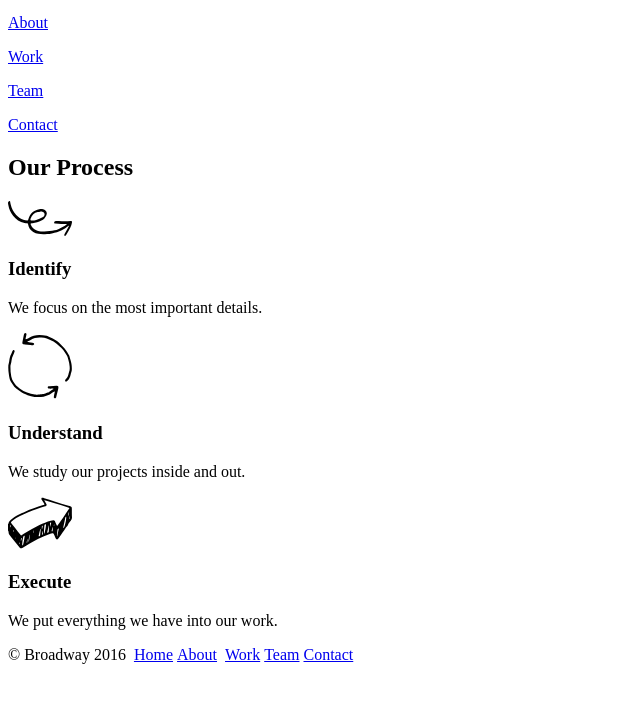
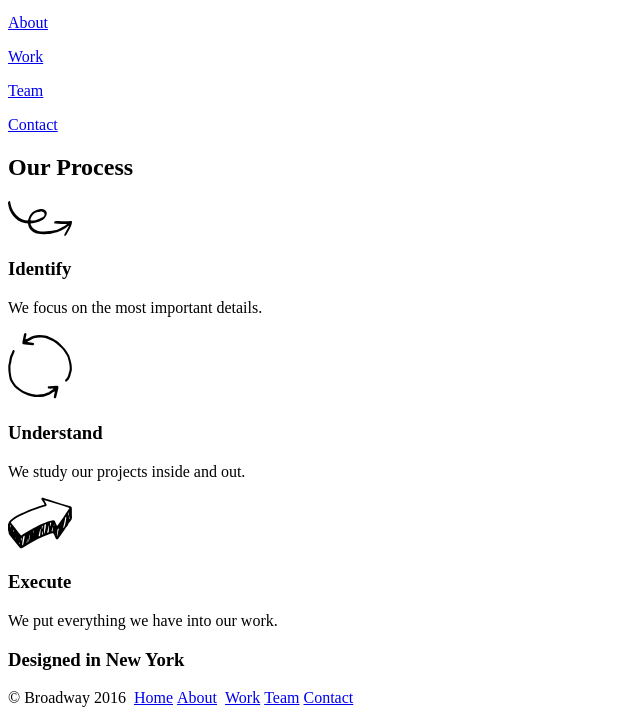
Before and after one commit to ginacastano/broadway, a plain HTML site: page index.html in a window 1280 px wide. Shown: the part 100-815 px from the top of the page, without its empty margins (0-640 px from the left). Drawn offline with Linux system fonts and the light colour scheme.

Commit message:
added tag section

```diff
--- a/index.html
+++ b/index.html
@@ -35,6 +35,9 @@
     <p>We put everything we have into our work.</p>
 
     <!-- tag -->
+    <div class="tag">
+      <h3>Designed in New York</h3>
+    </div>
 
     <!-- info -->
 
```
